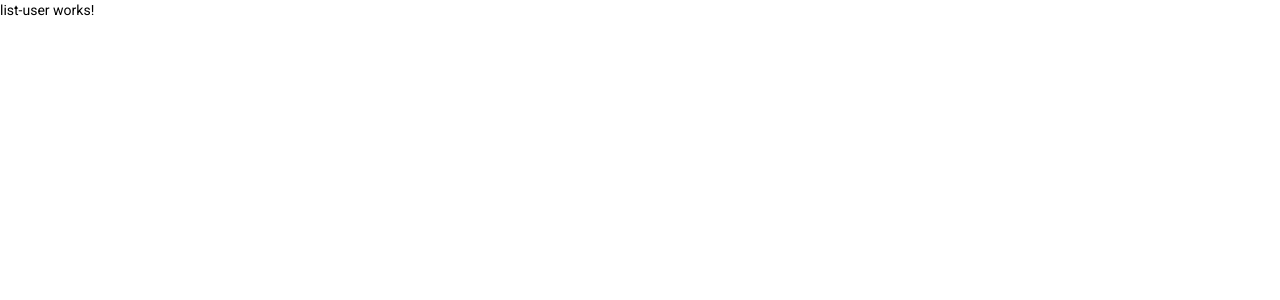
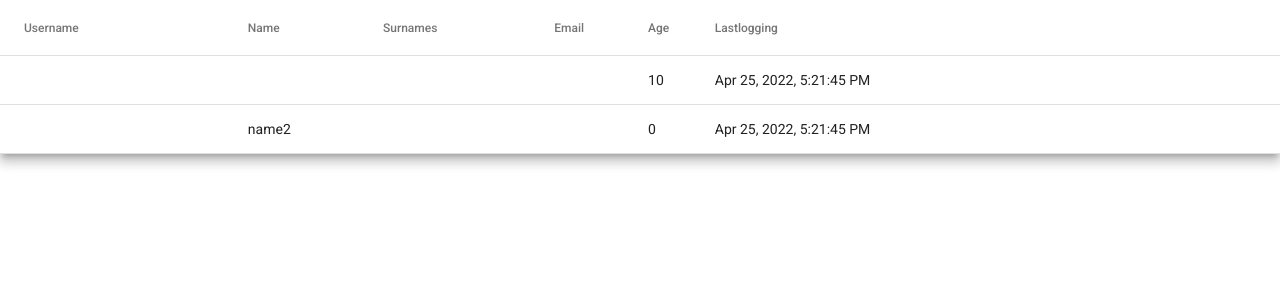
Before and after one commit to JuaNicolas/challenge-d, an Angular app: page /users in a window 1280 px wide. Shown: the top 300 px of the page. Built offline with nearby package versions, Linux system fonts and the light colour scheme; data requests are answered from the project's data file.

Commit message:
List Users

```diff
--- a/src/app/users/list-user/list-user.component.html
+++ b/src/app/users/list-user/list-user.component.html
@@ -1 +1,74 @@
-<p>list-user works!</p>
+<ng-container *ngIf="users$ | async as users">
+  <table
+    mat-table
+    [dataSource]="users"
+    multiTemplateDataRows
+    class="mat-elevation-z8"
+  >
+    <ng-container
+      matColumnDef="{{ column }}"
+      *ngFor="let column of displayedColumns"
+    >
+      <th mat-header-cell *matHeaderCellDef>{{ column | titlecase }}</th>
+
+      <ng-container *ngIf="column === 'lastLogging'; else templateName">
+        <th mat-header-cell *matHeaderCellDef>Last Logging</th>
+        <td mat-cell *matCellDef="let element">
+          {{ element.lastLogging | date: "medium" }}
+        </td>
+      </ng-container>
+      <ng-template #templateName>
+        <td mat-cell *matCellDef="let element">{{ element[column] }}</td>
+      </ng-template>
+    </ng-container>
+
+    <!-- Expanded Content Column - The detail row is made up of this one column that spans across all columns -->
+    <ng-container matColumnDef="expandedDetail">
+      <td
+        mat-cell
+        *matCellDef="let element"
+        [attr.colspan]="displayedColumns.length"
+      >
+        <div
+          class="example-element-detail"
+          [@detailExpand]="
+            element == expandedElement ? 'expanded' : 'collapsed'
+          "
+        >
+          <div>
+            <a
+              mat-raised-button
+              color="primary"
+              [title]="'Update ' + element.name"
+              [routerLink]="['/users/update', element.id]"
+            >
+              Edit
+            </a>
+            <a
+              mat-raised-button
+              color="warn"
+              [title]="'Delete ' + element.name"
+              [routerLink]="['/users/delete', element.id]"
+            >
+              Delete
+            </a>
+          </div>
+        </div>
+      </td>
+    </ng-container>
+
+    <tr mat-header-row *matHeaderRowDef="displayedColumns"></tr>
+    <tr
+      mat-row
+      *matRowDef="let element; columns: displayedColumns"
+      class="example-element-row"
+      [class.example-expanded-row]="expandedElement === element"
+      (click)="expandedElement = expandedElement === element ? null : element"
+    ></tr>
+    <tr
+      mat-row
+      *matRowDef="let row; columns: ['expandedDetail']"
+      class="example-detail-row"
+    ></tr>
+  </table>
+</ng-container>
--- a/src/app/users/list-user/list-user.component.scss
+++ b/src/app/users/list-user/list-user.component.scss
@@ -0,0 +1,24 @@
+table {
+  width: 100%;
+}
+
+tr.example-detail-row {
+  height: 0;
+}
+
+tr.example-element-row:not(.example-expanded-row):hover {
+  background: whitesmoke;
+}
+
+tr.example-element-row:not(.example-expanded-row):active {
+  background: #efefef;
+}
+
+.example-element-row td {
+  border-bottom-width: 0;
+}
+
+.example-element-detail {
+  overflow: hidden;
+  display: flex;
+}
--- a/src/app/users/list-user/list-user.component.ts
+++ b/src/app/users/list-user/list-user.component.ts
@@ -1,14 +1,39 @@
-import { Component, OnInit } from '@angular/core';
+import {
+  animate,
+  state,
+  style,
+  transition,
+  trigger,
+} from '@angular/animations';
+import { Component } from '@angular/core';
+import { User } from 'src/app/core/models/user';
 import { UsersService } from '../users.service';
 
 @Component({
   selector: 'app-list-user',
   templateUrl: './list-user.component.html',
   styleUrls: ['./list-user.component.scss'],
+  animations: [
+    trigger('detailExpand', [
+      state('collapsed', style({ height: '0px', minHeight: '0' })),
+      state('expanded', style({ height: '*' })),
+      transition(
+        'expanded <=> collapsed',
+        animate('225ms cubic-bezier(0.4, 0.0, 0.2, 1)')
+      ),
+    ]),
+  ],
 })
-export class ListUserComponent implements OnInit {
+export class ListUserComponent {
   users$ = this.usersService.getUsers();
+  displayedColumns: string[] = [
+    'username',
+    'name',
+    'surnames',
+    'email',
+    'age',
+    'lastLogging',
+  ];
+  expandedElement!: User | null;
   constructor(private usersService: UsersService) {}
-
-  ngOnInit(): void {}
 }
--- a/src/app/users/users.module.ts
+++ b/src/app/users/users.module.ts
@@ -10,12 +10,12 @@ import { MatCardModule } from '@angular/material/card';
 import { MatFormFieldModule } from '@angular/material/form-field';
 import { MatIconModule } from '@angular/material/icon';
 import { MatInputModule } from '@angular/material/input';
-import { MatListModule } from '@angular/material/list';
 import { CreateUserComponent } from './create-user/create-user.component';
 import { DeleteUserComponent } from './delete-user/delete-user.component';
 import { ListUserComponent } from './list-user/list-user.component';
 import { UpdateUserComponent } from './update-user/update-user.component';
 import { UsersRoutingModule } from './users-routing.module';
+import { MatTableModule } from '@angular/material/table';
 
 @NgModule({
   declarations: [
@@ -28,7 +28,7 @@ import { UsersRoutingModule } from './users-routing.module';
     CommonModule,
     ReactiveFormsModule,
     UsersRoutingModule,
-    MatListModule,
+    MatTableModule,
     MatFormFieldModule,
     MatCardModule,
     MatButtonModule,
```
